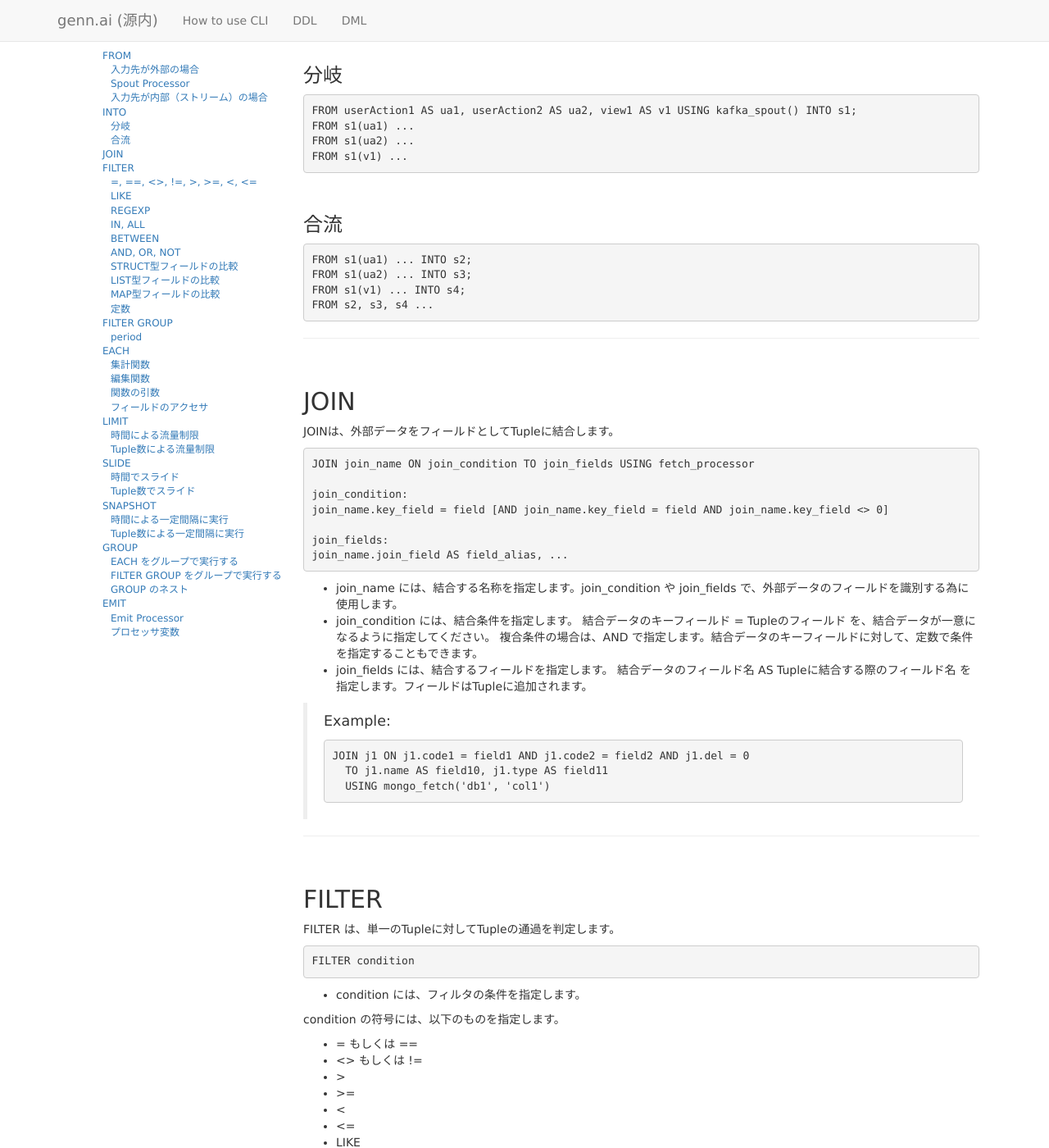
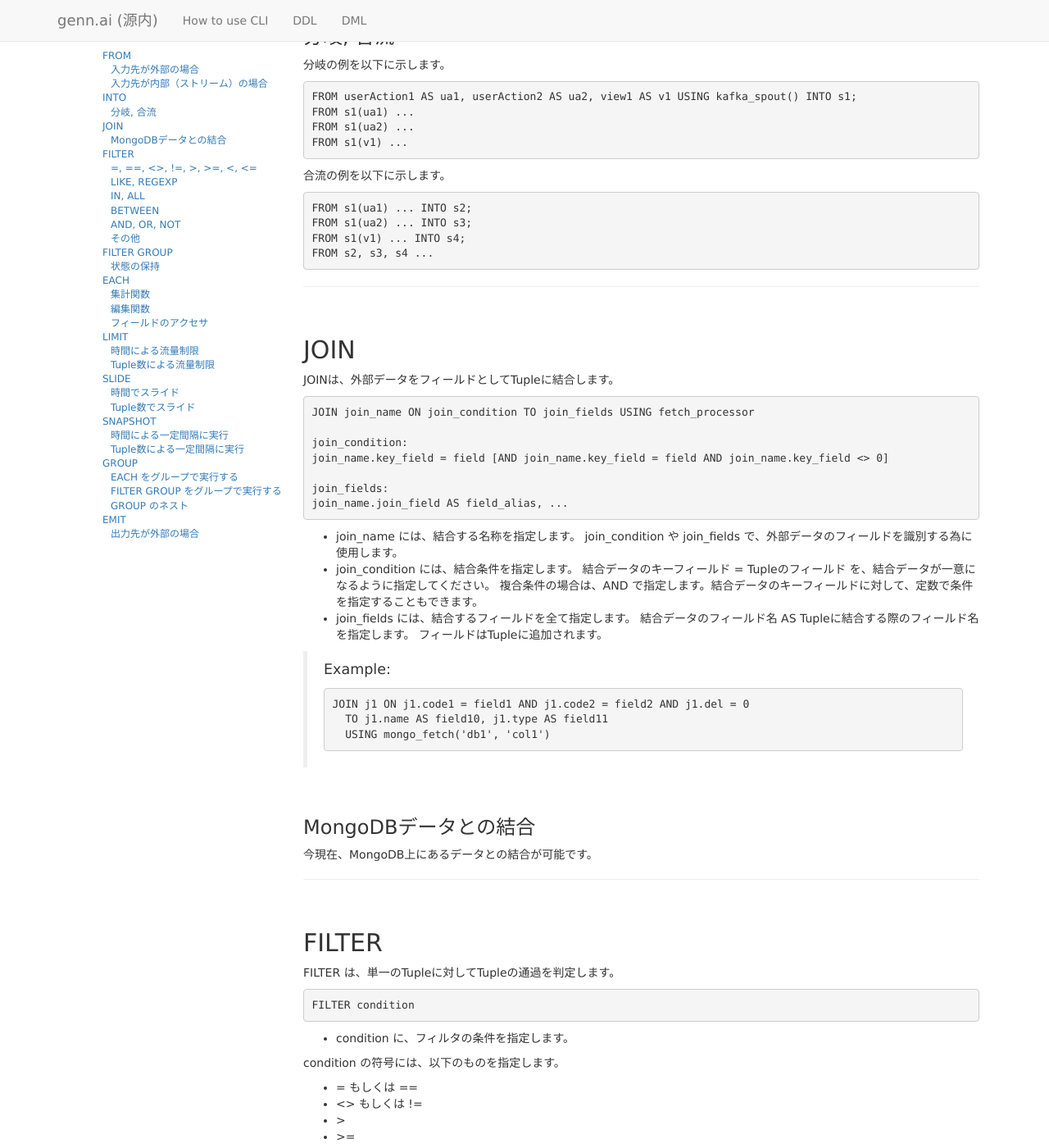
Before and after one commit to tf0054/trygennai.github.com, a Jekyll site: the page built from dml_ja.md, in a window 1280 px wide and 1400 px high, scrolled down 1598 px. Shown: the whole window at 82% size. Built offline with Jekyll 4.4.1, drawn with Linux system fonts in a browser that asks for light colours; nearby versions of some CDN libraries; comment, search, counter and statistics services are not loaded; some of the changed text lies outside the part shown.

Commit message:
Menu on DML/DDL updated.

```diff
--- a/dml_ja.md
+++ b/dml_ja.md
@@ -25,7 +25,7 @@ FROM は、Tupleを入力先から読み込みます。
 
 外部入力は、一つのTopologyに対して一つしか定義できません。
 
-### Spout Processor
+#### Spout Processor
 
 #### kafka_spout
 
@@ -70,14 +70,16 @@ INTO は、ストリームを分岐・合流させます。
 
 INTO を使って出力したストリームは、FROM で読み込みます。
 
-### 分岐
+### 分岐, 合流
+
+分岐の例を以下に示します。
 
     FROM userAction1 AS ua1, userAction2 AS ua2, view1 AS v1 USING kafka_spout() INTO s1;
     FROM s1(ua1) ...
     FROM s1(ua2) ...
     FROM s1(v1) ...
 
-### 合流
+合流の例を以下に示します。
 
     FROM s1(ua1) ... INTO s2;
     FROM s1(ua2) ... INTO s3;
@@ -99,18 +101,24 @@ JOINは、外部データをフィールドとしてTupleに結合します。
     join_name.join_field AS field_alias, ...
 
 
-* join_name には、結合する名称を指定します。join_condition や join_fields で、外部データのフィールドを識別する為に使用します。
+* join_name には、結合する名称を指定します。
+join_condition や join_fields で、外部データのフィールドを識別する為に使用します。
 * join_condition には、結合条件を指定します。
 結合データのキーフィールド = Tupleのフィールド を、結合データが一意になるように指定してください。
 複合条件の場合は、AND で指定します。結合データのキーフィールドに対して、定数で条件を指定することもできます。
-* join_fields には、結合するフィールドを指定します。
-結合データのフィールド名 AS Tupleに結合する際のフィールド名 を指定します。フィールドはTupleに追加されます。
+* join_fields には、結合するフィールドを全て指定します。
+結合データのフィールド名 AS Tupleに結合する際のフィールド名 を指定します。
+フィールドはTupleに追加されます。
 
 > Example:
 >
     JOIN j1 ON j1.code1 = field1 AND j1.code2 = field2 AND j1.del = 0
       TO j1.name AS field10, j1.type AS field11
       USING mongo_fetch('db1', 'col1')
+
+### MongoDBデータとの結合
+
+今現在、MongoDB上にあるデータとの結合が可能です。
 
 ---
 
@@ -120,7 +128,7 @@ FILTER は、単一のTupleに対してTupleの通過を判定します。
 
     FILTER condition
 
-* condition には、フィルタの条件を指定します。
+* condition に、フィルタの条件を指定します。
 
 condition の符号には、以下のものを指定します。
 
@@ -141,19 +149,19 @@ condition の符号には、以下のものを指定します。
 
 ### &#61;, &#61;&#61;, <>, !&#61;, >, >&#61;, <, <&#61;
 
+論理比較を行います。
+
 > Example:
 >
     field1 >= 10
 
-### LIKE
+### LIKE, REGEXP
 
 LIKEで使用できるワイルドカードは、"%"（複数文字）と"_"（一文字）です。
 
 > Example:
 >
     field2 LIKE 't%'
-
-### REGEXP
 
 REGEXPで使用できる正規表現は、java/util/regex/Patternと同じ書式を採用しています。
 [http://docs.oracle.com/javase/6/docs/api/java/util/regex/Pattern.html](http://docs.oracle.com/javase/6/docs/api/java/util/regex/Pattern.html)
@@ -192,7 +200,11 @@ AND, OR, NOT は入れ子にすることが可能です。優先順位はNOT, AN
 >
     field1 <= 30 AND (field5 BETWEEN 10 AND 100 OR field2 LIKE 'A%')
 
-### STRUCT型フィールドの比較
+### その他
+
+#### 比較
+
+#### STRUCT型フィールドの比較
 
 TupleのフィールドがSTRUCT型の場合は、フィールド値を以下のように比較します。
 
@@ -200,14 +212,14 @@ TupleのフィールドがSTRUCT型の場合は、フィールド値を以下の
 >
     field6.member3 = 100
 
-### LIST型フィールドの比較
+#### LIST型フィールドの比較
 
 TupleのフィールドがLIST型の場合は、フィールド値を以下のように比較します。
 
 > Example:
     field4[0] = 'tokyo'
 
-### MAP型フィールドの比較
+#### MAP型フィールドの比較
 
 TupleのフィールドがMAP型の場合は、フィールドの値を以下のように比較します。
 
@@ -215,7 +227,8 @@ TupleのフィールドがMAP型の場合は、フィールドの値を以下の
 >
     field7['visa'] = true
 
-### 定数
+
+#### 定数
 
 条件に指定できる定数は、以下になります。
 
@@ -313,7 +326,9 @@ Tupleに状態フィールドを追加します。STATE TO clause を省略し
  state_fieldに"fg_state"を指定しているので、フィルタの状態を"fg_state"フィールドとしてTupleに追加します。
  fg_stateは、条件１と条件２のそれぞれを満たした日時が格納されます。条件の数と等しいTIMESTAMPのLISTになります。
 
-### period
+### 状態の保持
+
+period を用いて、フィルタの状態をどれだけ保持するか、を指定します。
 
 * 秒で指定
 
@@ -471,9 +486,9 @@ STRING型のフィールドの値を連結したフィールドを作成しま
 >
     EACH cast(field1 AS TIMESTAMP('yyyyMMddHHmmss')) AS new_field
 
-### 関数の引数
-
-定数に関しては、関数の種類が増えてきてから改めて記述する。
+; ### 関数の引数
+;
+; 定数に関しては、関数の種類が増えてきてから改めて記述する。
 
 ### フィールドのアクセサ
 
@@ -657,7 +672,7 @@ EMITは、Tupleを外部へ出力します。
 >
     EMIT field1, field2, field3 USING mongo_persist('db1', 'col1')
 
-### Emit Processor
+### 出力先が外部の場合
 
 #### Kafka Emit Processor
 
@@ -693,7 +708,7 @@ TupleをMongoDBに出力します。
     mongo_persist('db1', 'col1', ['field2', 'field3']) <- field2 + field3 を複合キーとしてupdate
 
 
-### プロセッサ変数
+#### プロセッサ変数
 
 Emit Processor の出力先の名称には、以下のプロセッサ変数を含めることができます。
 
```
Also changed, not shown: ddl_ja.md (+33 -16 lines).
